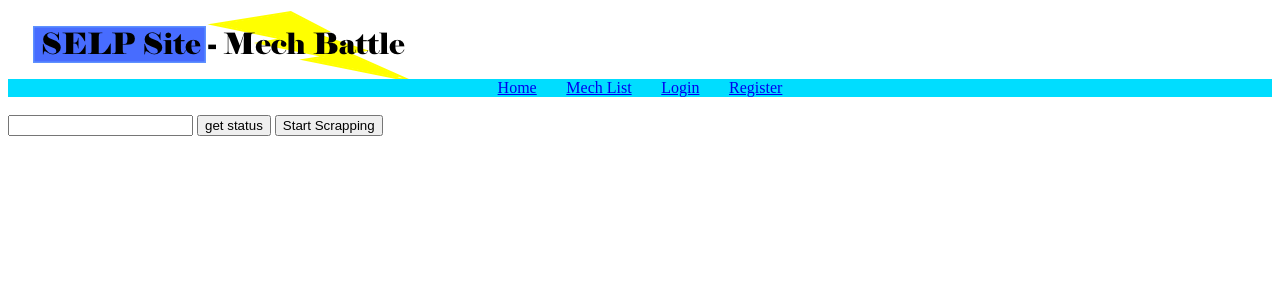
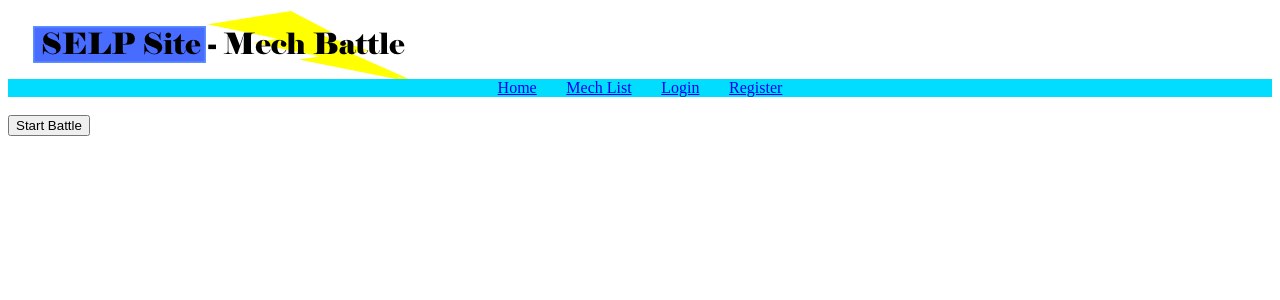
Before and after one commit to Barker404/SELP, a Django app: page /battle/ in a window 1280 px wide. Shown: the top 300 px of the page. Run offline with Django 3.2, Linux system fonts and the light colour scheme; parts of the project's set-up code (start-up, migrations or seed data) failed here and were passed over; some libraries are stand-ins or nearby versions.

Commit message:
HTML divs for each part of the battle

```diff
--- a/selpsite/battles/templates/battles/startBattle.html
+++ b/selpsite/battles/templates/battles/startBattle.html
@@ -3,8 +3,32 @@
 {% block title %}Battle{% endblock %}
 
 {% block content %}
-  <input type="text" id="playerId">
-  <button type="button" id="getStatus">get status</button>
-  <button type="button" onclick="startScrapping()">Start Scrapping</button>
+  <div id="battleInfo">
+    {# Information that will always be visible, and need only be updated #}
+  </div>
+  <div id="userInput">
+    {# Blocks that will be shown seperately at each stage of the battle #}
+    <div id="preBattle">
+      <button type="button" id="startBattle">Start Battle</button>
+    </div>
+    <div hidden id="joining">
+      <b>Looking for opponent...</b>
+    </div>
+    <div hidden id="moveChoice">
+
+    </div>
+    <div hidden id="waiting">
+      <b>Waiting for other player's choice...</b>
+    </div>
+    <div hidden id="calculating">
+      <b>Calculating results...</b>
+    </div>
+    <div hidden id="finished">
+
+    </div>
+    <div hidden id="finished">
+      <b>An error has occurred :(</b>
+    </div>
+  </div>
 
 {% endblock %}
```
